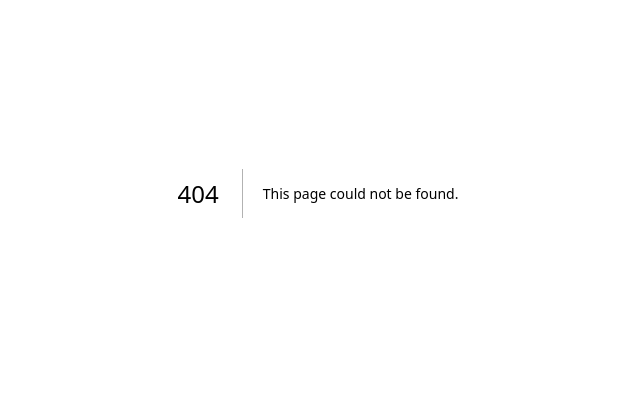
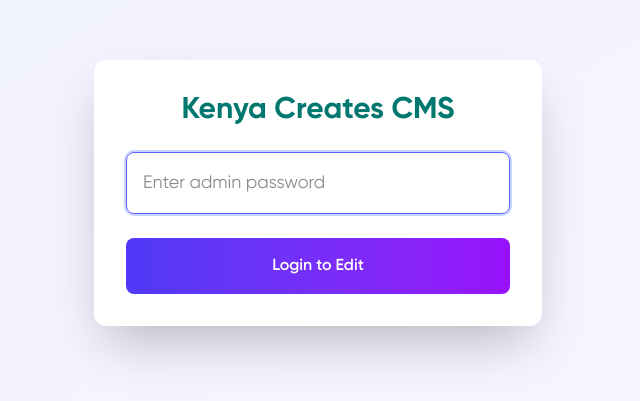
Before and after one commit to zidanegimiga/kenyacreates-iris, a Next.js app: page /admin in a window 1280 px wide. Before the commit this address had no page. Shown: the part 207-608 px from the top of the page, without its empty margins (322-962 px from the left). Built offline with nearby package versions, Linux system fonts and the light colour scheme.

Commit message:
refactor

```diff
--- /dev/null
+++ b/src/app/admin/page.tsx
@@ -0,0 +1,54 @@
+// src/app/admin/page.tsx
+"use client";
+
+import { useState } from "react";
+import { useRouter } from "next/navigation";
+
+const PASSWORD = "kenyacreates2025"; // Change in production!
+
+export default function AdminLogin() {
+  const [password, setPassword] = useState("");
+  const [error, setError] = useState("");
+  const router = useRouter();
+
+  const handleSubmit = (e: React.FormEvent) => {
+    e.preventDefault();
+    if (password === PASSWORD) {
+      document.cookie = `admin-auth=true; path=/; max-age=86400`;
+      router.push("/admin/dashboard");
+    } else {
+      setError("Incorrect password");
+    }
+  };
+
+  return (
+    <div className="flex min-h-screen items-center justify-center bg-gradient-to-br from-indigo-50 to-purple-50">
+      <form
+        onSubmit={handleSubmit}
+        className="w-full max-w-md rounded-xl bg-white p-8 shadow-2xl"
+      >
+        <h1 className="mb-6 text-center text-3xl font-bold text-teal-700">
+          Kenya Creates CMS
+        </h1>
+        <input
+          type="password"
+          placeholder="Enter admin password"
+          value={password}
+          onChange={(e) => {
+            setPassword(e.target.value);
+            setError("");
+          }}
+          className="w-full rounded-lg border p-4 text-lg focus:border-indigo-500 focus:outline-none focus:ring-2 focus:ring-indigo-200"
+          autoFocus
+        />
+        {error && <p className="mt-3 text-sm text-red-600">{error}</p>}
+        <button
+          type="submit"
+          className="mt-6 w-full rounded-lg bg-gradient-to-r from-indigo-600 to-purple-600 py-4 font-semibold text-white transition hover:shadow-lg"
+        >
+          Login to Edit
+        </button>
+      </form>
+    </div>
+  );
+}
```
